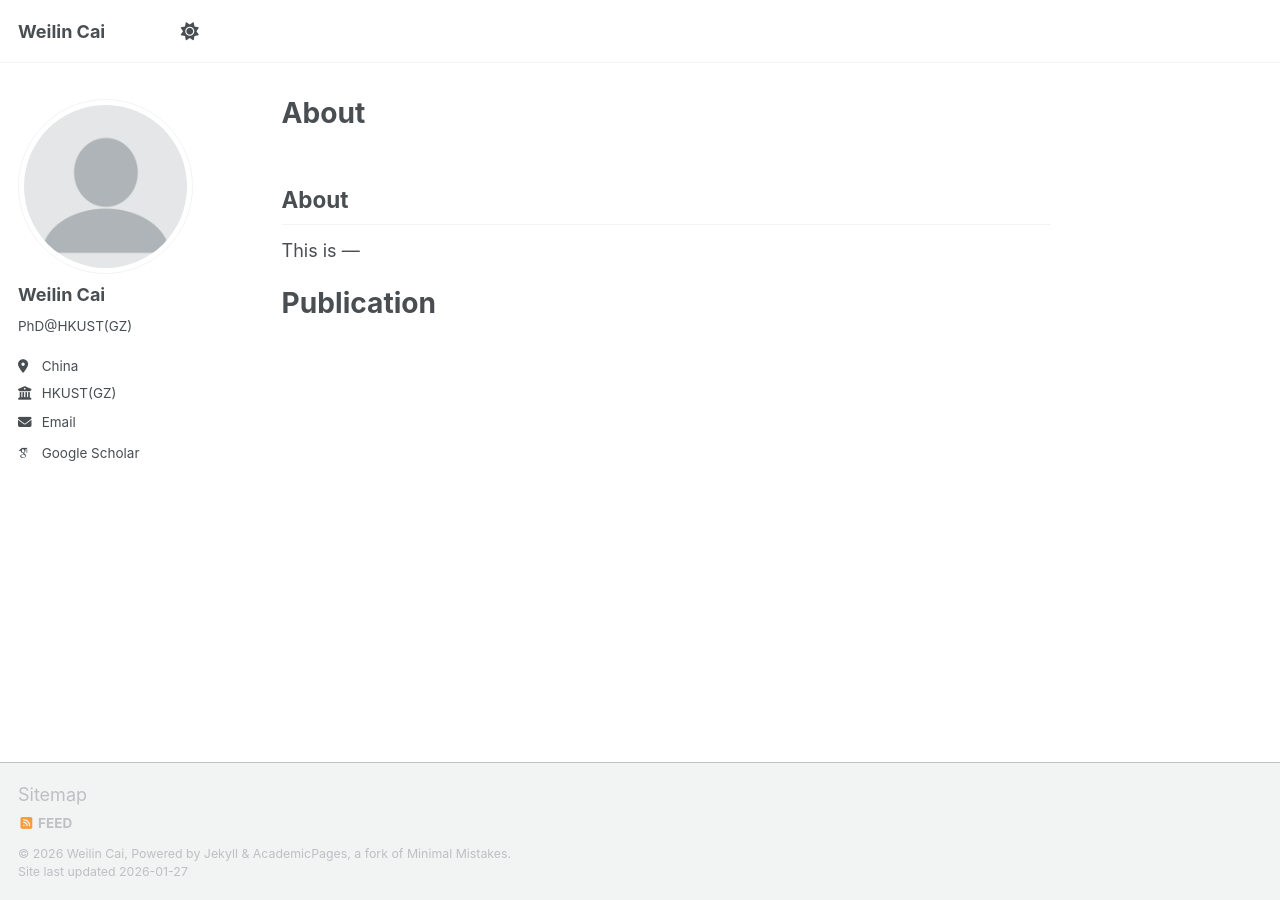
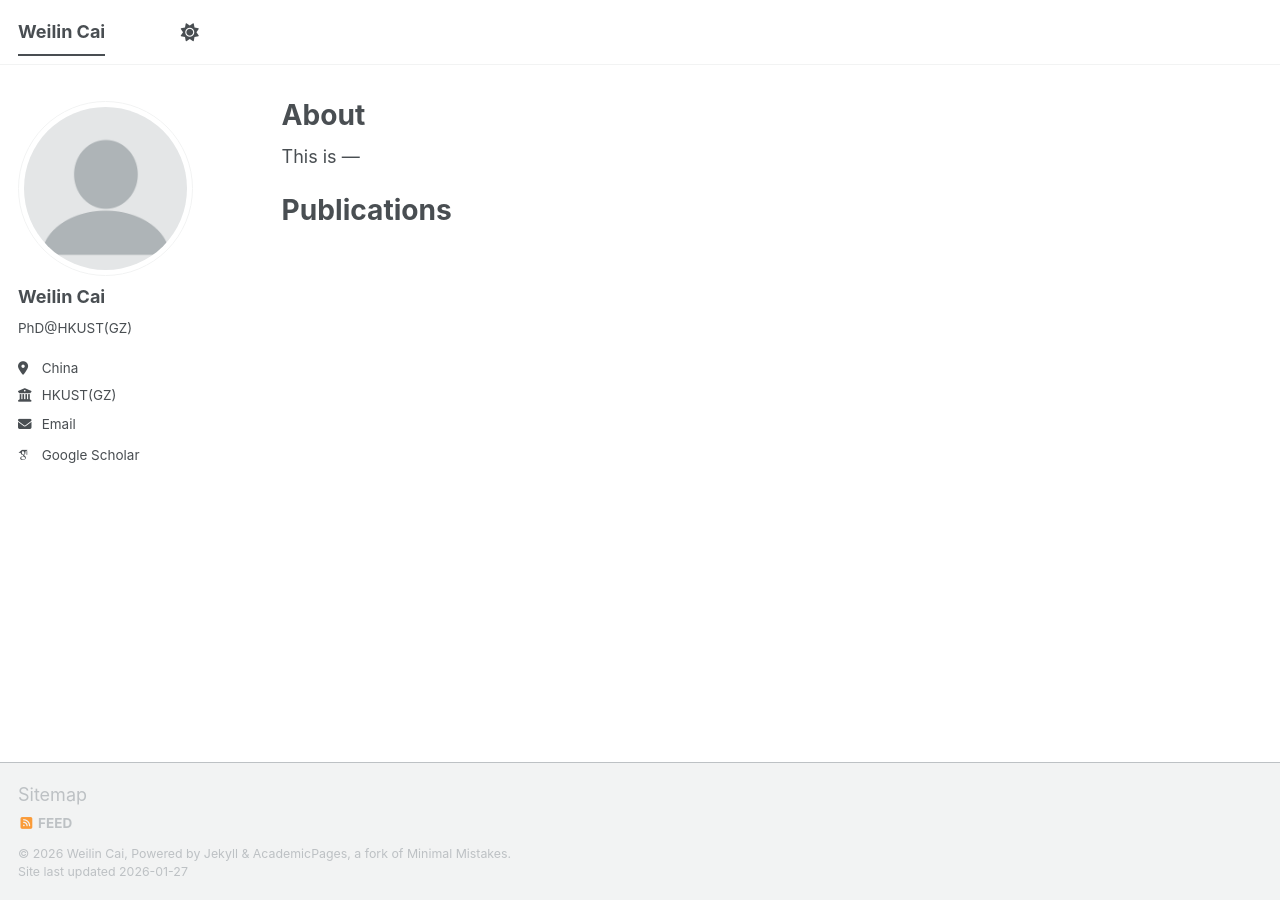
Before and after one commit to withinmiaov/withinmiaov.github.io, a Jekyll site: the page built from _pages/about.md, in a window 1280 px wide. Built offline with Jekyll 4.4.1, drawn with Linux system fonts in a browser that asks for light colours; some web fonts are replaced; our own code applies the rules of GitHub Pages for plain Markdown files; a script bundle is joined from its source files by our own code; library files that are not in the unit come from our copies.

Commit message:
Update about.md

```diff
--- a/_pages/about.md
+++ b/_pages/about.md
@@ -1,6 +1,13 @@
-## About
+---
+permalink: /
+title: "About"
+author_profile: true
+redirect_from:
+  - /about/
+  - /about.html
+---
 
 This is ---
 
-Publication
+Publications
 ======
```
